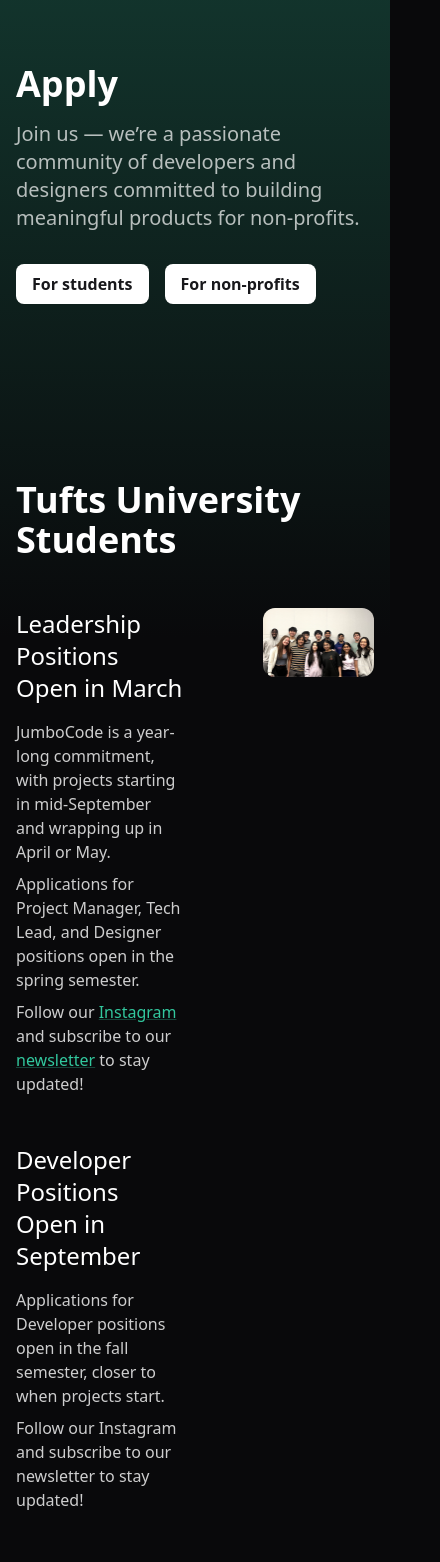
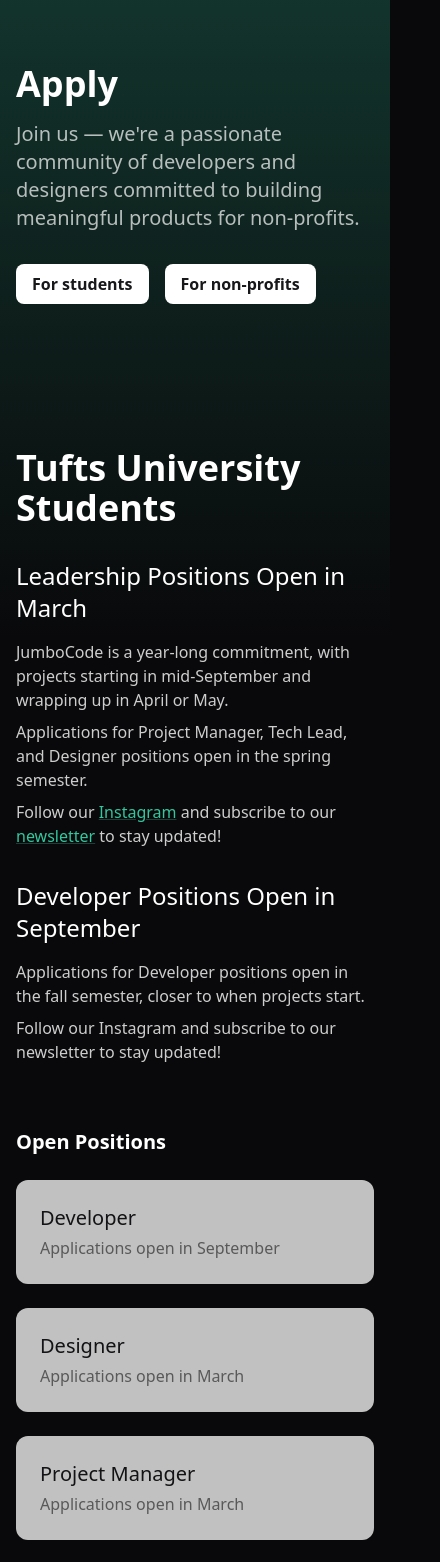
Before and after one commit to JumboCode/jumbocode.org-2024, a Next.js app: page /apply in a window 390 px wide. Shown: the part 80-1642 px from the top of the page, 440 px wide, since content can reach past the window. Built offline with nearby package versions, Linux system fonts and the light colour scheme.

Commit message:
Begin mobile optimizing

```diff
--- a/app/apply/page.tsx
+++ b/app/apply/page.tsx
@@ -13,8 +13,8 @@ export default function ApplyPage() {
         title={<>Apply</>}
         subtitle={
           <>
-            Join us — we’re a passionate community of developers and designers
-            committed to building meaningful products for non-profits.
+            Join us &mdash; we&apos;re a passionate community of developers and
+            designers committed to building meaningful products for non-profits.
           </>
         }
         buttons={
@@ -29,12 +29,12 @@ export default function ApplyPage() {
         }
       />
 
-      <section id="students" className="mt-20 scroll-mt-20">
+      <section id="students" className="mt-12 lg:mt-20 scroll-mt-20">
         <h1 className="text-white font-semibold text-4xl">
           Tufts University Students
         </h1>
 
-        <div className="mt-12 grid grid-cols-[1.5fr_1fr] gap-20">
+        <div className="mt-8 lg:mt-12 grid grid-cols-1 lg:grid-cols-[1.5fr_1fr] gap-12 lg:gap-20">
           <div>
             <h2 className="text-white font-medium text-2xl">
               Leadership Positions Open in March
@@ -67,7 +67,7 @@ export default function ApplyPage() {
                 to stay updated!
               </p>
             </div>
-            <h2 className="mt-12 text-white font-medium text-2xl">
+            <h2 className="mt-8 lg:mt-12 text-white font-medium text-2xl">
               Developer Positions Open in September
             </h2>
             <div className="mt-4 text-white/80 space-y-2">
@@ -87,14 +87,14 @@ export default function ApplyPage() {
           <img
             src="/apply/homestart.jpg"
             alt="Developers and team leadership for the Homestart team. Two rows of students standing in front of a white wall."
-            className="rounded-xl"
+            className="rounded-xl hidden lg:block"
           />
         </div>
 
-        <div className="mt-24">
+        <div className="mt-16 lg:mt-24">
           <h2 className="text-white font-semibold text-xl">Open Positions</h2>
 
-          <div className="mt-6 grid grid-cols-3 gap-6">
+          <div className="mt-6 grid grid-cols-1 md:grid-cols-3 gap-6">
             <PositionCard
               title="Developer"
               subtitle="Applications open in September"
@@ -124,12 +124,12 @@ export default function ApplyPage() {
         </div>
       </section>
 
-      <section className="mt-24">
+      <section className="mt-16 lg:mt-24">
         <h2 className="text-white font-semibold text-2xl">
           Application Process
         </h2>
 
-        <div className="mt-8 grid grid-cols-4 gap-12">
+        <div className="mt-8 grid grid-cols-1 md:grid-cols-2 lg:grid-cols-4 gap-8 lg:gap-12">
           <ApplicationProcessCard
             src="/apply/icons/application-icon.png"
             title="Application"
@@ -153,7 +153,7 @@ export default function ApplyPage() {
         </div>
       </section>
 
-      <section className="mt-24">
+      <section className="mt-16 lg:mt-24">
         <h2 className="text-white font-semibold text-2xl">
           Member Testimonials
         </h2>
@@ -162,27 +162,27 @@ export default function ApplyPage() {
         </div>
       </section>
 
-      <section className="mt-24">
+      <section className="mt-16 lg:mt-24">
         <h2 className="text-white font-semibold text-2xl">FAQs</h2>
         <div className="mt-8">
           <FAQ />
         </div>
       </section>
 
-      <section id="nonprofits" className="mt-20 scroll-mt-20">
+      <section id="nonprofits" className="mt-12 lg:mt-20 scroll-mt-20">
         <h1 className="text-white font-semibold text-4xl">
           Non-Profit Organizations
         </h1>
 
-        <div className="mt-12 grid grid-cols-[1fr_1.5fr] items-center gap-20">
+        <div className="mt-8 lg:mt-12 grid grid-cols-1 lg:grid-cols-[1fr_1.5fr] items-center gap-12 lg:gap-20">
           <img
             src="/apply/homestart-team.png"
             alt="The team of the non-profit Homestart."
-            className="rounded-xl object-cover w-full h-full"
+            className="rounded-xl object-cover w-full h-full hidden lg:block"
           />
           <div className="text-white/80 space-y-2">
             <p>
-              If you’re a nonprofit organization with a project in mind, we
+              If you&apos;re a nonprofit organization with a project in mind, we
               encourage you to apply! We accept NPO applications every May–July.
             </p>
             <p>
@@ -199,7 +199,7 @@ export default function ApplyPage() {
         </div>
       </section>
 
-      <section className="mt-24">
+      <section className="mt-16 lg:mt-24">
         <h2 className="text-white font-semibold text-2xl">
           Non-Profit Testimonials
         </h2>
```
